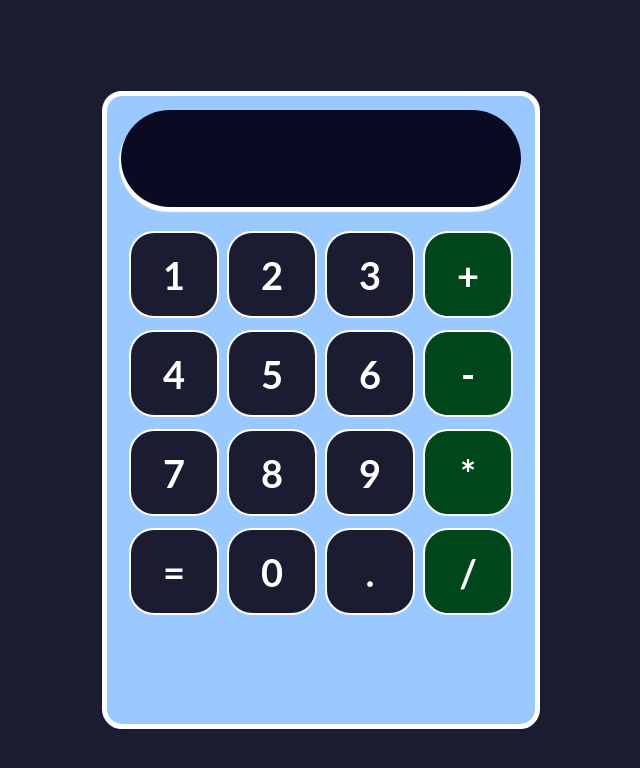
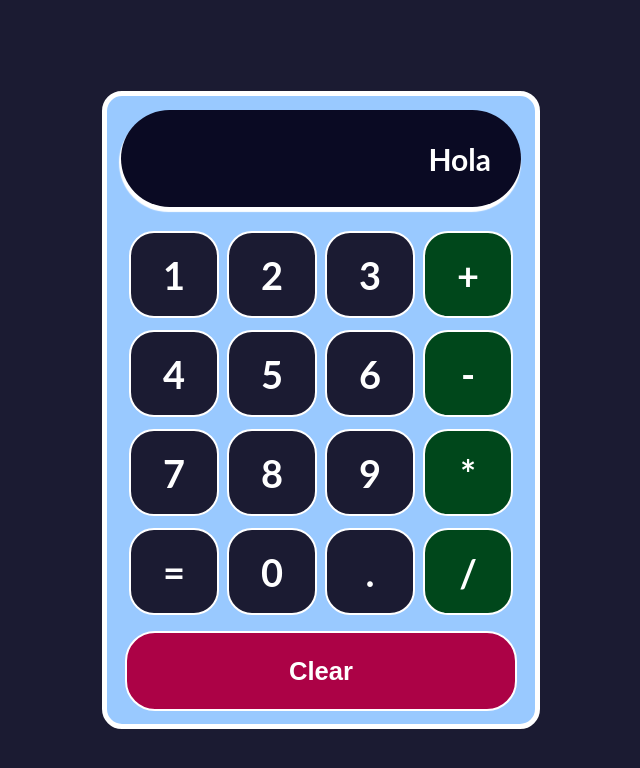
Before and after one commit to danielecortes89/calculator, a React (Create React App) app: page / in a window 1280 px wide. Shown: the top 768 px of the page, without its empty margins (319-959 px from the left). Built offline with nearby package versions, Linux system fonts and the light colour scheme.

Commit message:
Clear button implemented

```diff
--- a/src/App.js
+++ b/src/App.js
@@ -1,13 +1,19 @@
 import './App.css';
 import Button from './components/Button';
 import './stylesheets/Button.css';
-import Input from './components/Input'
+import Input from './components/Input';
+import ClearButton from './components/ClearButton';
+import { useState } from 'react';
 
 function App() {
+
+  const [input, setInput] = useState('Hola');
+
+
   return (
     <div className="App">
       <div className='calculator-container'>
-        <Input />
+        <Input input={input}/>
         <div className='row'>
           <Button>
             1
@@ -65,7 +71,9 @@ function App() {
           </Button>
 
         </div>
-        <div className='row'></div>
+        <div className='row'>
+          <ClearButton>Clear</ClearButton>
+        </div>
       </div>
     </div>
   );
--- /dev/null
+++ b/src/components/ClearButton.js
@@ -0,0 +1,10 @@
+import React from 'react';
+import '../stylesheets/Clearbutton.css'
+const ClearButton = (props) => (
+    <button className="clear-button">
+        {props.children}
+    </button>
+);
+
+
+export default ClearButton;
--- /dev/null
+++ b/src/stylesheets/Clearbutton.css
@@ -0,0 +1,19 @@
+.clear-button{
+  height: 80px;
+  font-size: 1.6em;
+  display: flex;
+  flex: 1;
+  background-color: #ac0246;
+  margin-top: 8px;
+  justify-content: center;
+  align-items: center;
+  font-weight: bold;
+  color: white;
+  border: 2px solid white;
+  cursor: pointer;
+  border-radius: 30px;
+}
+
+.clear-button:hover {
+  background-color: #ebb000;
+}
```
Also changed, not shown: public/index.html (+0 -9 lines).
